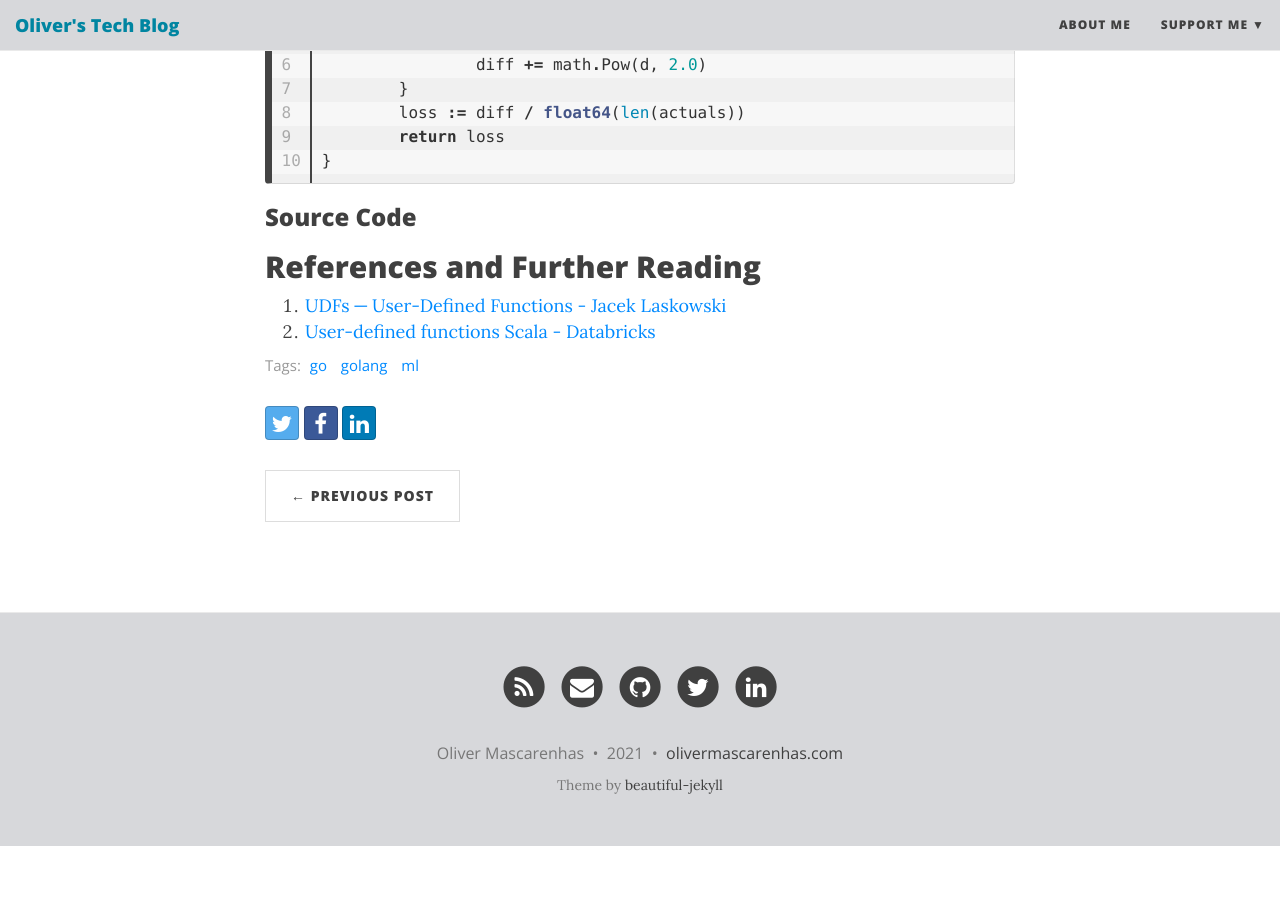
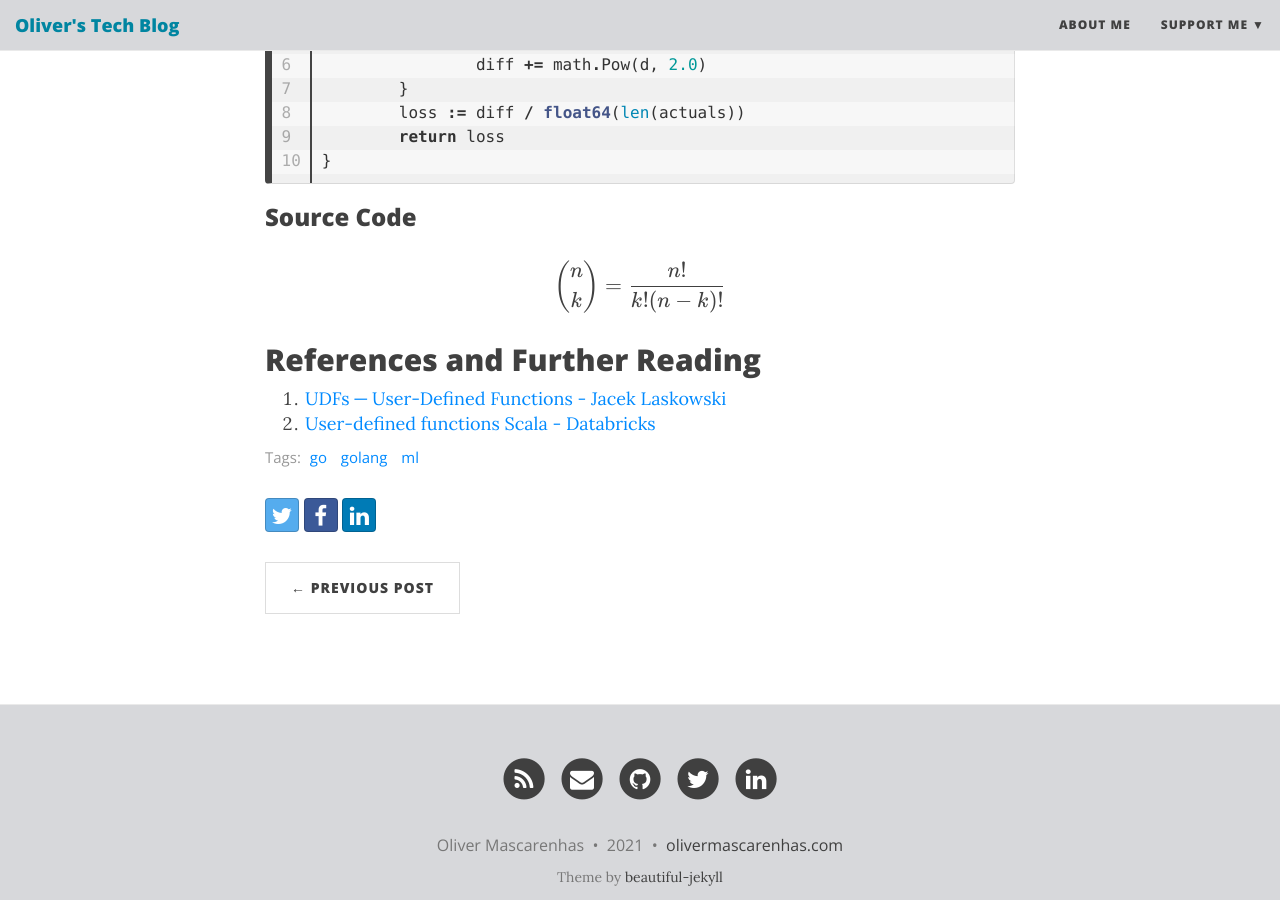
Before and after one commit to oliversavio/oliversavio.github.io, a Jekyll site: the page built from _posts/2021-01-19-learning-gradient-descent-with-code.md, in a window 1280 px wide and 900 px high, scrolled down 3408 px. Built offline with Jekyll 4.4.1, drawn with Linux system fonts in a browser that asks for light colours; nearby versions of some CDN libraries; before the commit the page ends 4254 px from its top, so only the background shows below that; part of the change alters nothing that is shown.

Commit message:
added katex configuration

```diff
--- a/_includes/head.html
+++ b/_includes/head.html
@@ -128,5 +128,17 @@
   <link rel="stylesheet" href="{{ "/css/staticman.css" | relative_url }}" />
   {% endif %}
 
+  {% if page.katex %}
+   <!-- KaTeX -->
+   <link rel="stylesheet" href="https://cdn.jsdelivr.net/npm/katex@0.11.1/dist/katex.min.css" integrity="sha384-zB1R0rpPzHqg7Kpt0Aljp8JPLqbXI3bhnPWROx27a9N0Ll6ZP/+DiW/UqRcLbRjq" crossorigin="anonymous">
+
+   <!-- The loading of KaTeX is deferred to speed up page rendering -->
+   <script defer src="https://cdn.jsdelivr.net/npm/katex@0.11.1/dist/katex.min.js" integrity="sha384-y23I5Q6l+B6vatafAwxRu/0oK/79VlbSz7Q9aiSZUvyWYIYsd+qj+o24G5ZU2zJz" crossorigin="anonymous"></script>
+
+   <!-- To automatically render math in text elements, include the auto-render extension: -->
+   <script defer src="https://cdn.jsdelivr.net/npm/katex@0.11.1/dist/contrib/auto-render.min.js" integrity="sha384-kWPLUVMOks5AQFrykwIup5lo0m3iMkkHrD0uJ4H5cjeGihAutqP0yW0J6dpFiVkI" crossorigin="anonymous"
+       onload="renderMathInElement(document.body);"></script>
+  {% endif %}
+
   {% seo %}
 </head>
--- a/_posts/2021-01-19-learning-gradient-descent-with-code.md
+++ b/_posts/2021-01-19-learning-gradient-descent-with-code.md
@@ -3,6 +3,7 @@ layout: post
 title: Learning gradient descent with code (Go)
 tags: [go, golang, ml]
 subtitle: Understanding the gradient descent algorithm with Go code.
+katex: yes
 ---
 
 Gradient Descent is one of the most basic and fundamental algorithms in machine learning. In this post I'll attempt to explain how the algorithm works with Go code.
@@ -73,6 +74,10 @@ func costFunction(actuals []float64, predictions []float64) float64 {
 
 ### Source Code
 
+\\[
+    \binom{n}{k} = \frac{n!}{k!(n-k)!}
+\\]
+
 
 
 
```
